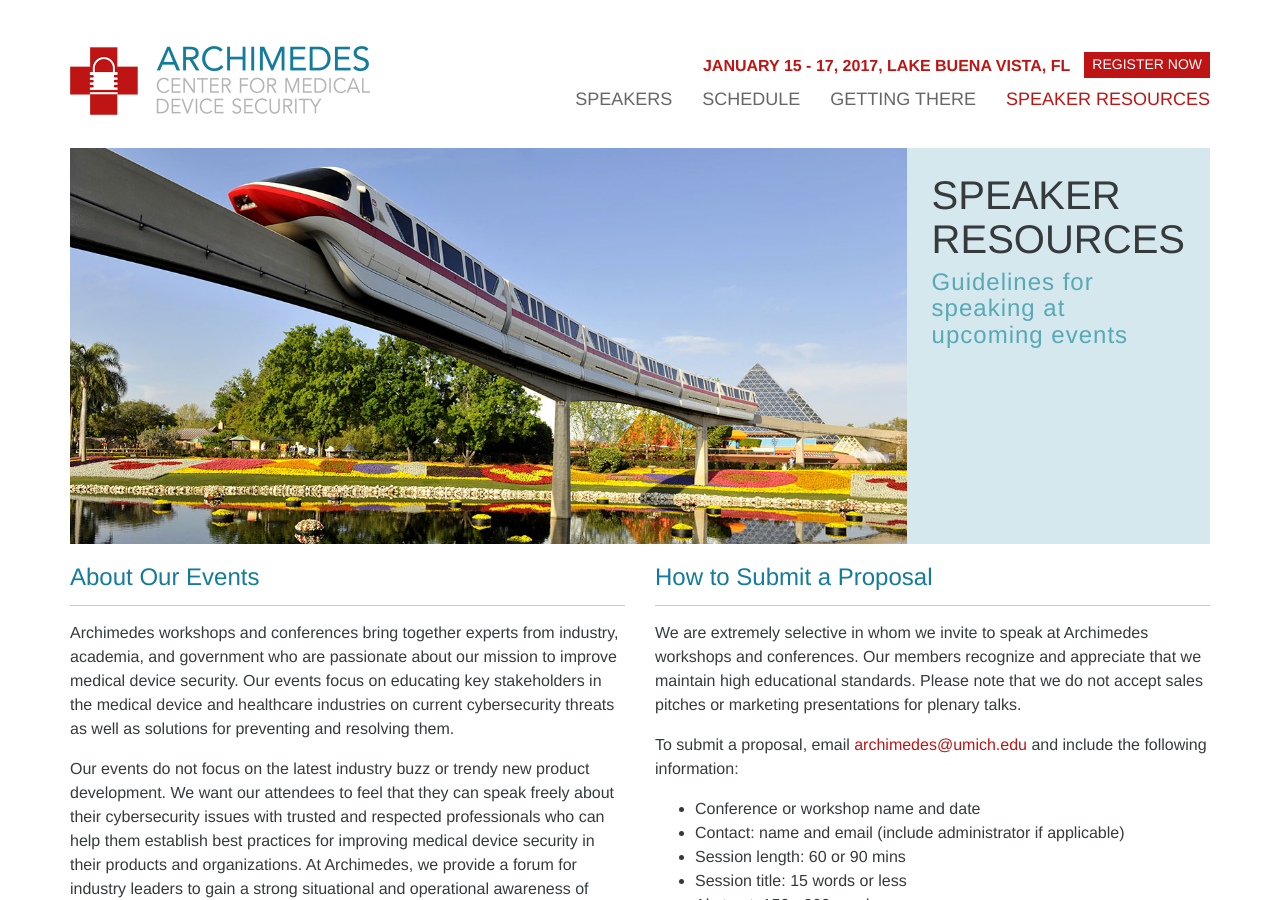
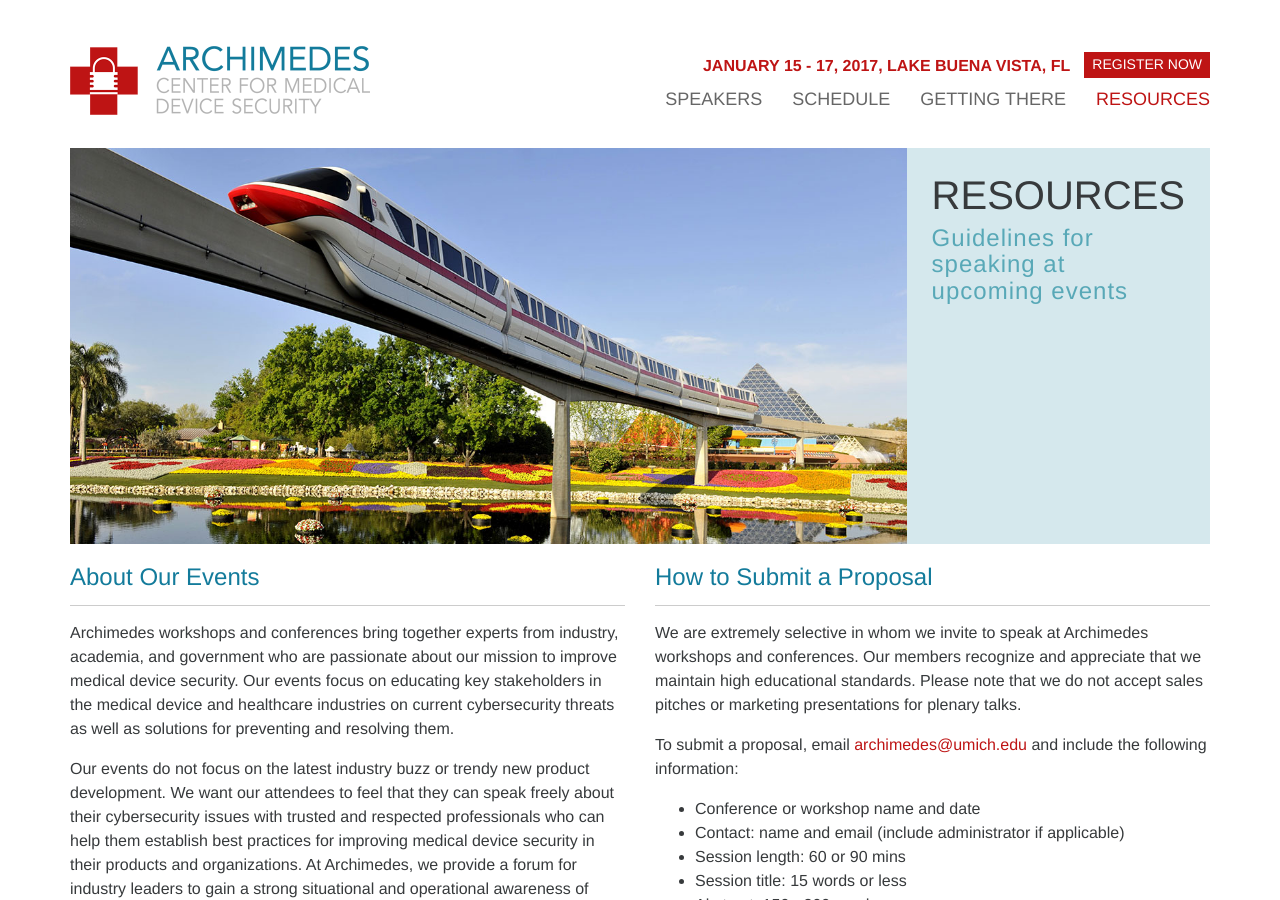
Before and after one commit to Jonesy/medsec101, a Jekyll site: the page built from speaker-resources.markdown, in a window 1280 px wide and 900 px high. Built offline with Jekyll 4.4.1, drawn with Linux system fonts in a browser that asks for light colours; part of the change alters nothing that is shown.

Commit message:
Updated Speaker Resources

```diff
--- a/speaker-resources.markdown
+++ b/speaker-resources.markdown
@@ -1,8 +1,9 @@
 ---
-title: Speaker Resources
+title: Resources
 date: 2016-08-29 18:17:00 Z
 position: 3
 subtitle: Guidelines for speaking at upcoming events
+banner_title: Speaker Resources
 ---
 
 <div class="row">
```
